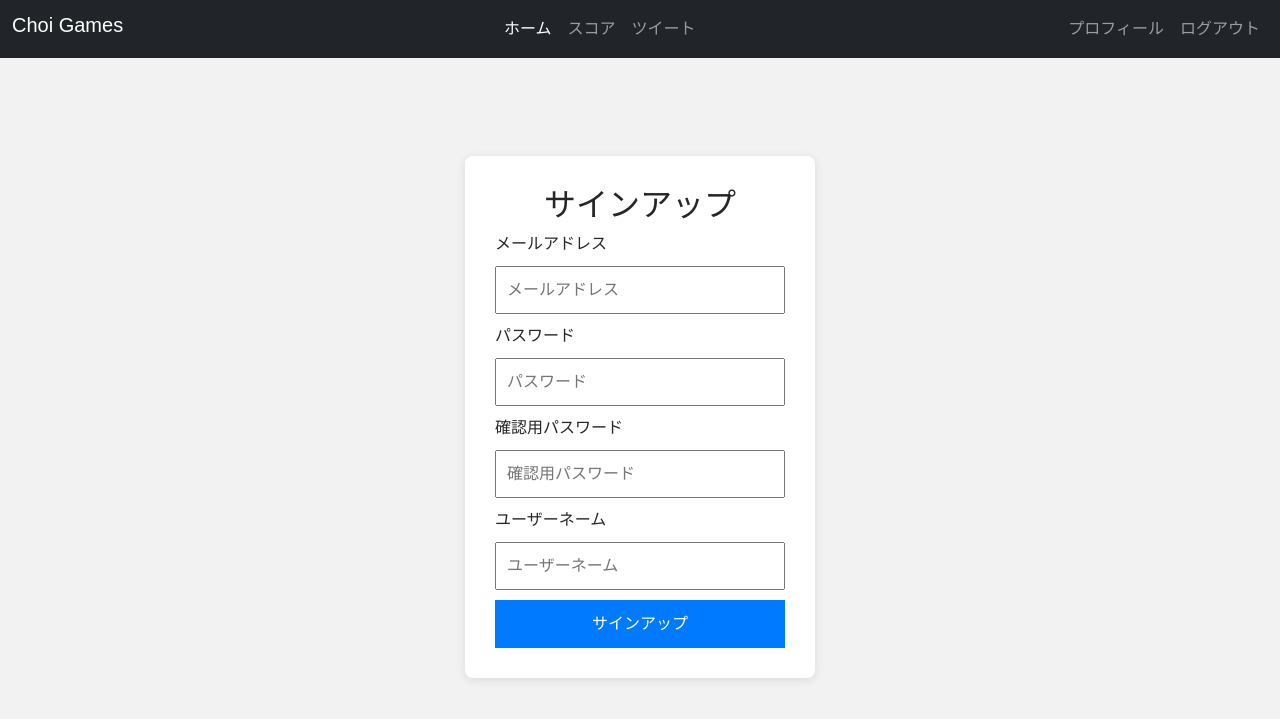
After one commit to junpei-kajiwara/Choi-Games, a Spring app: template src/main/resources/templates/Signup.html in a window 1280 px wide. The commit adds this page. Shown: the top 719 px of the page. Run offline with Thymeleaf, Linux system fonts and the light colour scheme; the template is opened without the code that fills it, so the values that code supplies are empty; some of the project's set-up classes (security, data sources, template engines, error pages and the like) are left out, and stand-ins take their place.

Commit message:
サインアップ画面の機能追加

```diff
--- a/src/main/resources/templates/Login.html
+++ b/src/main/resources/templates/Login.html
@@ -24,6 +24,11 @@
       <!-- ログアウト成功時 -->
       <div th:if="${param.logout}" class="success">
         ログアウトしました。
+      </div>
+
+      <!-- サインアップ成功時 -->
+      <div th:if="${param.signup}" class="success">
+        サインアップが完了しました。
       </div>
 
       <!-- ログインフォーム -->
--- /dev/null
+++ b/src/main/resources/templates/Signup.html
@@ -0,0 +1,68 @@
+<!DOCTYPE html>
+<html xmlns:th="http://www.thymeleaf.org"
+      xmlns:layout="http://www.ultraq.net.nz/thymeleaf/layout">
+  <head>
+    <meta charset="UTF-8">
+    <meta name="viewport" content="width=device-width, initial-scale=1.0">
+    <title>LOGIN</title>
+    <link href="https://cdn.jsdelivr.net/npm/bootstrap@5.3.8/dist/css/bootstrap.min.css" rel="stylesheet">
+    <link rel="stylesheet" th:href="@{/css/Common.css}">
+    <link rel="stylesheet" th:href="@{/css/Login.css}">
+  </head>
+  <body>
+    <!-- ナビバー -->
+    <div th:replace="~{common/Navbar :: navbar('signup')}"></div>
+    <div class="login-container">
+
+      <h2>サインアップ</h2>
+
+      <!-- エラーメッセージ -->
+      <div th:if="${param.error}" class="error">
+        メールアドレスまたはパスワードが違います。
+      </div>
+
+      <!-- サインアップフォーム -->
+      <form th:action="@{/signup}" method="post">
+        <div>
+          <label>メールアドレス</label>
+          <input
+            type="email"
+            name="email"
+            placeholder="メールアドレス"
+            required
+          >
+        </div>
+        <div>
+          <label>パスワード</label>
+          <input
+            type="password"
+            name="password"
+            placeholder="パスワード"
+            required
+          >
+        </div>
+        <div>
+          <label>確認用パスワード</label>
+          <input
+            type="password"
+            name="confirmPassword"
+            placeholder="確認用パスワード"
+            required
+          >
+        </div>
+        <div>
+          <label>ユーザーネーム</label>
+          <input
+            type="text"
+            name="userName"
+            placeholder="ユーザーネーム"
+            required
+          >
+        </div>
+        <button type="submit">
+          サインアップ
+        </button>
+      </form>
+    </div>
+  </body>
+</html>
```
Also changed, not shown: src/main/java/com/choigames/app/config/SecurityConfig.java (+9 -2 lines), src/main/java/com/choigames/app/controller/LoginController.java (+8 -1 lines), src/main/java/com/choigames/app/controller/SignupController.java (added, +33 -0 lines).
